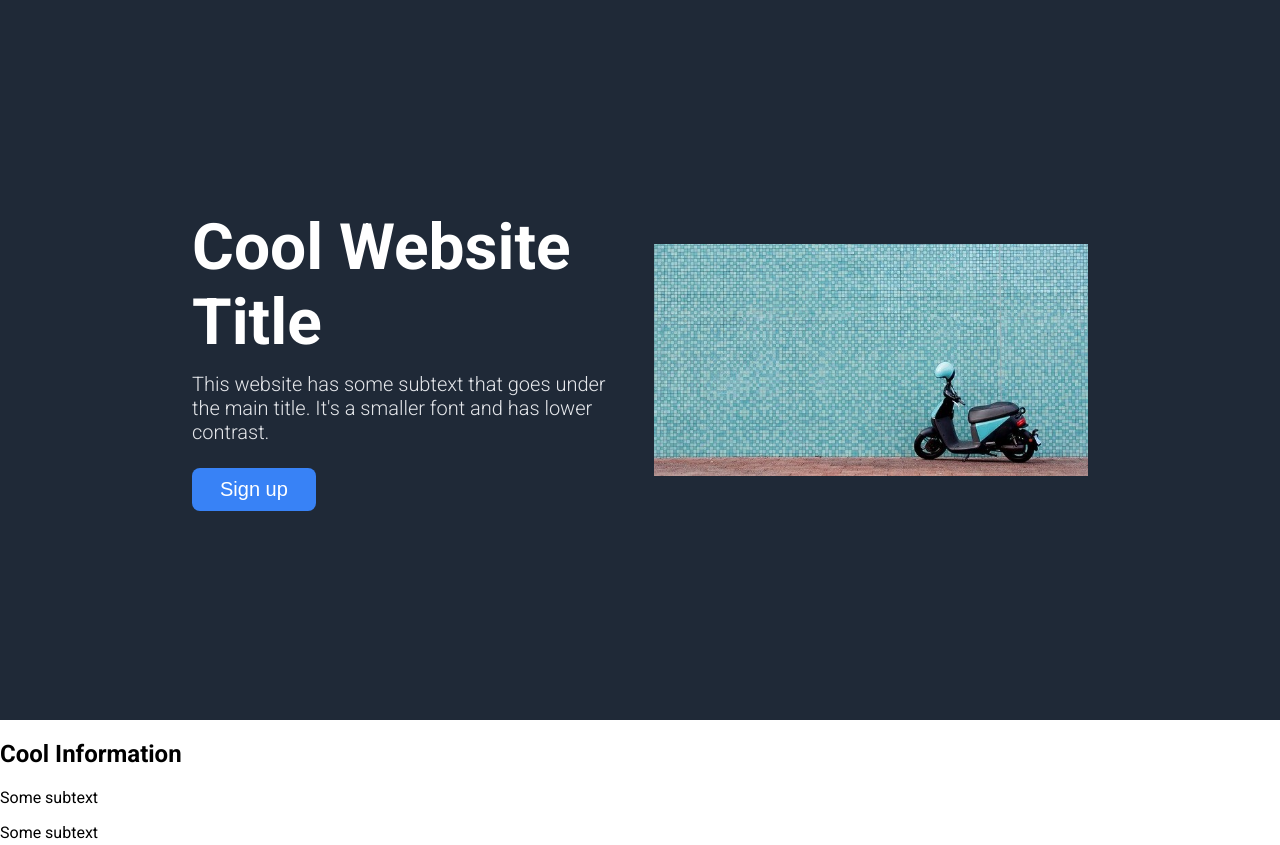
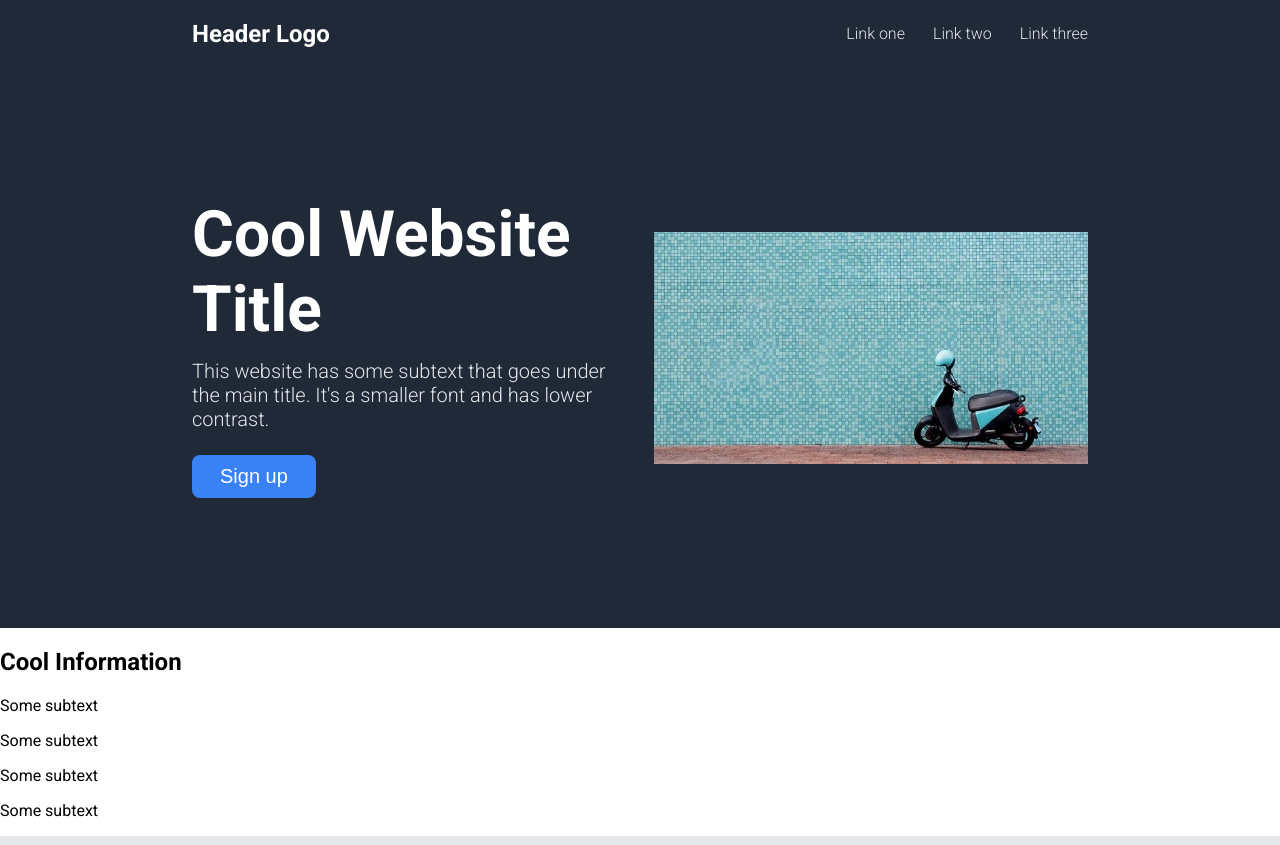
Before and after one commit to Snares01/Landing-Page, a plain HTML site: page index.html in a window 1280 px wide. Shown: the top 845 px of the page. Drawn offline with Linux system fonts and the light colour scheme.

Commit message:
Finished (?) banner & header panels

```diff
--- a/index.html
+++ b/index.html
@@ -14,6 +14,15 @@
 <body>
     <div class="panels">
         <!-- Header / Banner -->
+        <div class="header">
+            <h2 class="header-logo">Header Logo</h2>
+            <div class="top-nav">
+                <a href="index.html">Link one</a>
+                <a href="index.html">Link two</a>
+                <a href="index.html">Link three</a>
+            </div>
+        </div>
+
         <div class="banner">
             <div class="hero-text">
                 <h1>Cool Website Title</h1>
--- a/styles.css
+++ b/styles.css
@@ -10,12 +10,12 @@ body {
     flex-direction: column;
 }
 
-/* Banner Content */
+
+/* Header & Banner Content */
+.header,
 .banner {
     background-color: #1F2937;
     color: white;
-    min-height: 60vh;
-    padding: 15vh 15vw;
     flex: 1;
 
     display: flex;
@@ -23,7 +23,15 @@ body {
     align-items: center;
     gap: 28px;
 }
+.banner {
+    padding: 5vh 15vw;
+    min-height: 60vh;
+}
+.header {
+    padding: 0px 15vw;
+}
 
+.header-logo,
 .hero-text {
     flex: 1;
     height: 100%;
@@ -34,6 +42,17 @@ body {
     align-items: start;
     gap: 12px;
 }
+
+.top-nav {
+    display: flex;
+    font-weight: 300;
+    gap: 28px;
+}
+.top-nav a {
+    color: #E5E7EB;
+    text-decoration: none;
+}
+
 .hero-text h1 {
     font-size: 64px;
     font-weight: 700;
```
